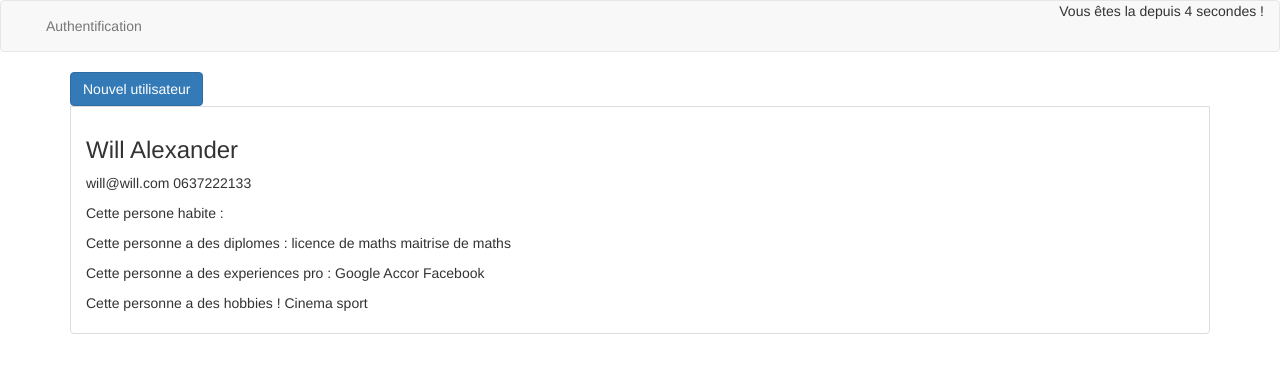
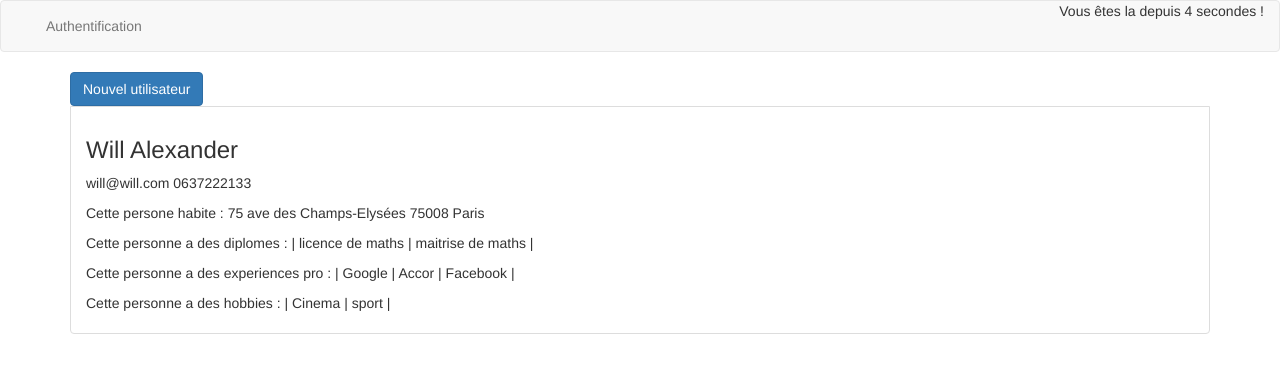
Before and after one commit to tawala777/exp-angular-appareil, an Angular app: page /personnes in a window 1280 px wide. Shown: the top 372 px of the page. Built offline with nearby package versions, Linux system fonts and the light colour scheme.

Commit message:
petits correctifs personne

```diff
--- a/src/app/personne-list/personne-list.component.html
+++ b/src/app/personne-list/personne-list.component.html
@@ -3,18 +3,18 @@
   <li class="list-group-item" *ngFor="let p of personnes">
     <h3>{{ p.prenom }} {{ p.nom }}</h3>
     <p>{{ p.email }} {{p.tel}}</p>
-    <p>Cette persone habite : {{ p.addresse }}</p>
+    <p>Cette persone habite : {{ p.adresse }}</p>
     <p *ngIf="p.diplomes && p.diplomes.length > 0">
-      Cette personne a des diplomes :
-      <span *ngFor="let x of p.diplomes">{{ x }}  </span>
+      Cette personne a des diplomes : |
+      <span *ngFor="let x of p.diplomes">{{ x }} | </span>
     </p>
     <p *ngIf="p.experiences && p.experiences.length > 0">
-      Cette personne a des experiences pro :
-      <span *ngFor="let y of p.experiences">{{ y }} </span>
+      Cette personne a des experiences pro : |
+      <span *ngFor="let y of p.experiences">{{ y }} | </span>
     </p>
     <p *ngIf="p.hobbies && p.hobbies.length > 0">
-      Cette personne a des hobbies !
-      <span *ngFor="let hobby of p.hobbies">{{ hobby }} </span>
+      Cette personne a des hobbies : |
+      <span *ngFor="let hobby of p.hobbies">{{ hobby }} | </span>
     </p>
   </li>
 
--- a/src/app/services/personne.service.ts
+++ b/src/app/services/personne.service.ts
@@ -3,7 +3,7 @@ import { Subject } from 'rxjs';
 
 export class PersonneService {
   private personnes: Personne[] = [
-    new Personne('Will', 'Alexander', 'will@will.com', '0637222133','176 ave des Champs-Elysées',1,2,'03/04/1989',
+    new Personne('Will', 'Alexander', 'will@will.com', '0637222133','75 ave des Champs-Elysées 75008 Paris',1,2,'03/04/1989',
     ['licence de maths', 'maitrise de maths'],
     ['Google', 'Accor', 'Facebook'],
     ['Cinema', 'sport'])
```
